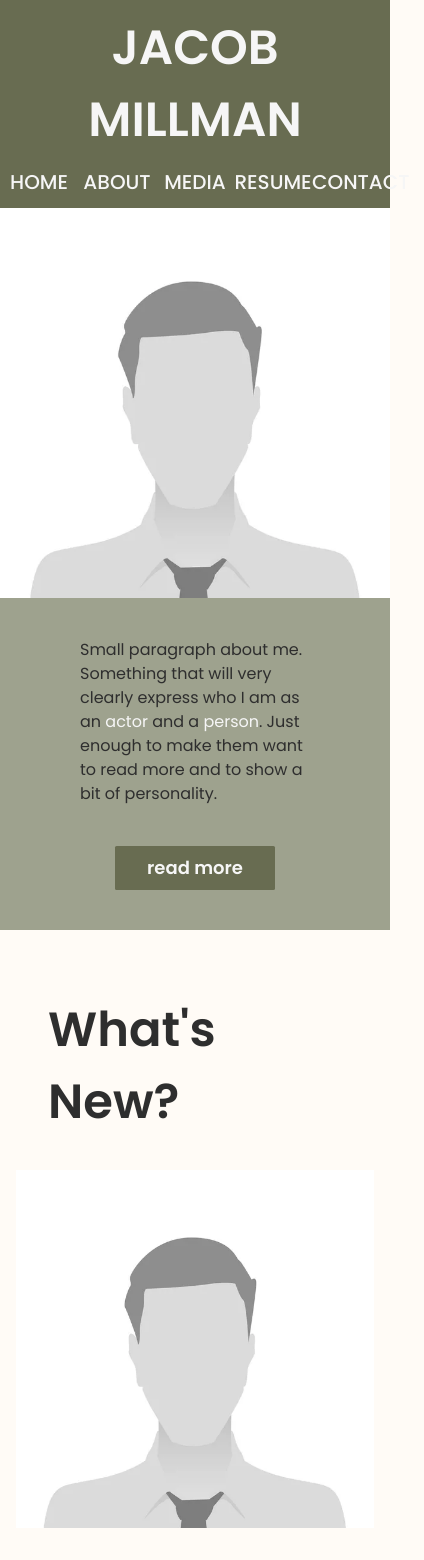
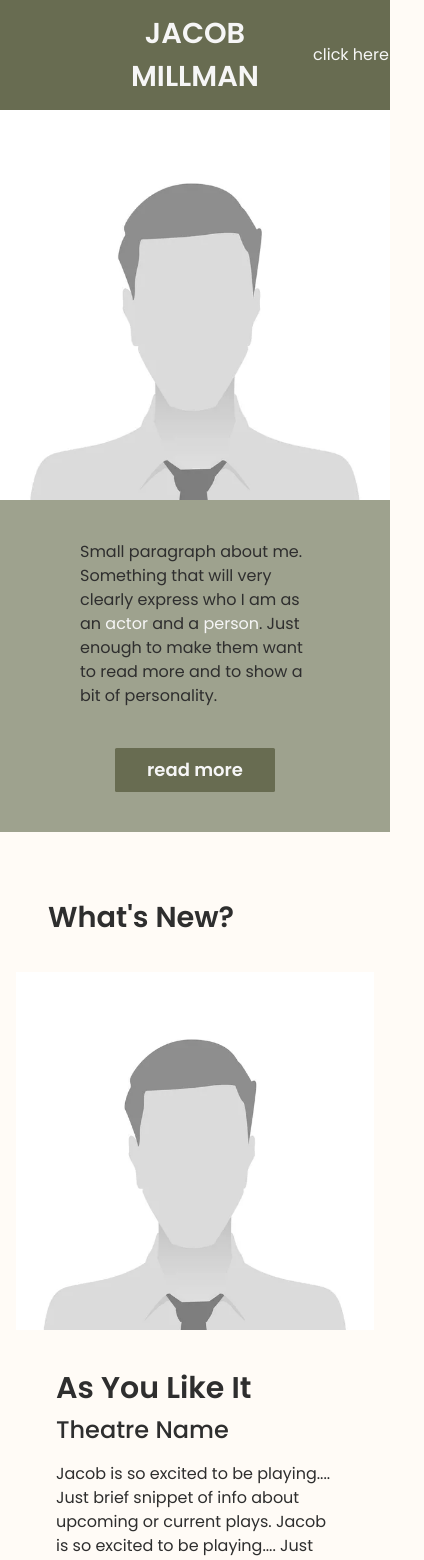
Before and after one commit to IndigoFobes/jacob-millman, a Next.js app: page / in a window 390 px wide. Shown: the top 1560 px of the page, 424 px wide, since content can reach past the window. Built offline with nearby package versions, Linux system fonts and the light colour scheme; a web font is replaced by a local one.

Commit message:
Just decided to create two separate header components: one for mobile and one for desktop.

```diff
--- a/src/app/components/header.tsx
+++ b/src/app/components/header.tsx
@@ -1,6 +1,8 @@
+"use client";
 import Link from "next/link";
 import MediaDropdown from "./media-dropdown";
-import React from "react";
+import React, { useState } from "react";
+import MobileDropdown from "./mobile-menu";
 
 export interface MenuItem {
   title: string;
@@ -42,13 +44,14 @@ const menuItems: MenuItem[] = [
 
 export default function Header() {
   return (
-    <header className="font-sans w-full bg-[var(--dark-theme-color)] flex flex-col justify-center">
-      <Link href="/">
+    <header className="hidden font-sans w-full bg-[var(--dark-theme-color)] md:flex md:flex-col justify-center">
+      <Link href="/" className="col-start-2 col-end-5">
         <h1 className="font-[600] text-center text-[var(--light-text-color)] py-3 px-4 header-title">
           JACOB MILLMAN
         </h1>
       </Link>
-      <ul className="font-[500] grid grid-cols-5 text-[var(--light-text-color)] text-center pb-3 text-xl">
+      {/* only visible on screens medium and larger */}
+      <ul className="hidden menu-item font-[500] md:grid grid-cols-5 text-[var(--light-text-color)] text-center pb-3 text-sm md:text-lg lg:text-xl">
         {menuItems.map((item) => {
           return item.hasOwnProperty("children") ? (
             <MediaDropdown item={item} />
@@ -61,11 +64,6 @@ export default function Header() {
             </Link>
           );
         })}
-        {/* <li><Link href="/">HOME</Link></li>
-                <li><Link href="/about">ABOUT</Link></li>
-                <li>MEDIA</li>
-                <li><Link href="/resume">RESUME</Link></li>
-                <li>CONTACT</li> */}
       </ul>
     </header>
   );
--- /dev/null
+++ b/src/app/components/mobile-menu.tsx
@@ -0,0 +1,70 @@
+"use client";
+import React, { useState } from "react";
+import Link from "next/link";
+import { MenuItem } from "./header";
+
+const menuItems: MenuItem[] = [
+  {
+    title: "HOME",
+    route: "/",
+  },
+  {
+    title: "ABOUT",
+    route: "/about",
+  },
+  {
+    title: "PHOTOS",
+    route: "/media/photos",
+  },
+  {
+    title: "VIDEOS",
+    route: "/media/videos",
+  },
+
+  {
+    title: "RESUME",
+    route: "/resume",
+  },
+  {
+    title: "CONTACT",
+    route: "/",
+  },
+];
+
+export default function MobileDropdown() {
+  // Open mobile menu
+  const [mobileIsOpen, setMobileIsOpen] = useState<boolean>(false);
+
+  const toggle = () => {
+    setMobileIsOpen((old) => !old);
+  };
+
+  const transClass = mobileIsOpen ? "flex" : "hidden";
+
+  return (
+    <div className="md:hidden">
+      <header className="font-sans w-full bg-[var(--dark-theme-color)] grid grid-cols-5 md:flex md:flex-col justify-center">
+        <Link href="/" className="col-start-2 col-end-5">
+          <h1 className="font-[600] text-center text-[var(--light-text-color)] py-3 px-4 header-title">
+            JACOB MILLMAN
+          </h1>
+        </Link>
+        {/* Mobile menu */}
+        <div className="md:hidden text-[var(--light-text-color)] flex justify-center place-items-center">
+          <button onClick={toggle}>click here</button>
+        </div>
+      </header>
+      <div className="relative w-full col-start-1 col-end-6">
+        <div
+          className={`absolute top-0 right-0 w-2/6 z-30 bg-[var(--light-theme-color)] justify-center p-4 ${transClass}`}
+        >
+          <ul className="flex flex-col">
+            {menuItems.map((item) => {
+              return <Link href={item?.route || ""}>{item.title}</Link>;
+            })}
+          </ul>
+        </div>
+      </div>
+    </div>
+  );
+}
--- a/src/app/globals.css
+++ b/src/app/globals.css
@@ -28,3 +28,36 @@
   font-size: 3rem;
   font-weight: 600
 }
+
+/* Media Query for md screen */
+@media screen and (max-width: 1024px) {
+  .header-title {
+    font-size: 2.7rem
+  }
+
+  .title {
+    font-size: 2.5rem
+  }
+}
+
+/* Media Query for sm screen */
+@media screen and (max-width: 768px) {
+  .header-title {
+    font-size: 2.3rem
+  }
+
+  .title {
+    font-size: 2.3rem
+  }
+}
+
+/* Media Query for xs screen */
+@media screen and (max-width: 640px) {
+  .header-title {
+    font-size: 1.8rem
+  }
+
+  .title {
+    font-size: 1.8rem
+  }
+}
--- a/src/app/layout.tsx
+++ b/src/app/layout.tsx
@@ -3,6 +3,7 @@ import type { Metadata } from "next";
 import Header from "./components/header";
 import MediaDropdown from "./components/media-dropdown";
 import Footer from "./components/footer";
+import MobileDropdown from "./components/mobile-menu";
 import { config } from "@fortawesome/fontawesome-svg-core";
 import "@fortawesome/fontawesome-svg-core/styles.css";
 config.autoAddCss = false;
@@ -40,6 +41,7 @@ export default function RootLayout({
         className={`${poppins.variable} ${la_belle_aurora.variable} bg-[var(--base-bg-color)] text-[var(--dark-text-color)]`}
       >
         <Header />
+        <MobileDropdown />
         <main className="font-sans relative contentContainer">{children}</main>
         <Footer />
       </body>
--- a/src/app/page.tsx
+++ b/src/app/page.tsx
@@ -78,7 +78,7 @@ export default function Home() {
                 plays. Jacob is so excited to be playing.... Just brief snippet
                 of info about upcoming or current plays.
               </p>
-              <p className="pt-10 text-lg lg:text-xl font-[600] text-[var(--dark-theme-color)] hover:text-[var(--accent-color)] hover:cursor-pointer">
+              <p className="pt-6 md:pt-10 text-lg lg:text-xl font-[600] text-[var(--dark-theme-color)] hover:text-[var(--accent-color)] hover:cursor-pointer">
                 get details
               </p>
             </div>
@@ -97,7 +97,7 @@ export default function Home() {
                 Jacob is so excited to be playing.... Just brief snippet of info
                 about upcoming or current plays.
               </p>
-              <p className="pt-10 text-lg lg:text-xl font-[600] text-[var(--dark-theme-color)] hover:text-[var(--accent-color)] hover:cursor-pointer">
+              <p className="pt-6 md:pt-10 text-lg lg:text-xl font-[600] text-[var(--dark-theme-color)] hover:text-[var(--accent-color)] hover:cursor-pointer">
                 get details
               </p>
             </div>
@@ -139,7 +139,7 @@ export default function Home() {
                 plays. Jacob is so excited to be playing.... Just brief snippet
                 of info about upcoming or current plays.
               </p>
-              <p className="pt-10 text-lg lg:text-xl font-[600] text-[var(--dark-theme-color)] hover:text-[var(--accent-color)] hover:cursor-pointer">
+              <p className="pt-6 md:pt-10 text-lg lg:text-xl font-[600] text-[var(--dark-theme-color)] hover:text-[var(--accent-color)] hover:cursor-pointer">
                 get details
               </p>
             </div>
@@ -230,7 +230,7 @@ export default function Home() {
       </div>
       {/* Contact section */}
       <div className="p-10 flex flex-col justify-center md:flex-row mx-auto my-20 max-w-[35rem] md:max-w-[60rem]">
-        <div className="relative h-96 w-96">
+        <div className="mb-8 md:mb-0 relative place-self-center md:place-self-start h-96 w-96 md:h-72 md:w-72 lg:h-96 lg:w-96">
           <Image
             src="/pexels-janko-ferlic-1083502.jpg"
             alt="baby bear placeholder"
@@ -238,7 +238,7 @@ export default function Home() {
             className="object-cover"
           />
         </div>
-        <div className="md:ml-16">
+        <div className="md:ml-16 place-self-center md:place-self-start">
           <h2 className="title text-[var(--dark-text-color)]">Reach out!</h2>
           <h3 className="pt-2 pb-4 text-2xl font-[600] text-[var(--dark-theme-color)]">
             (777)777-7777
```
